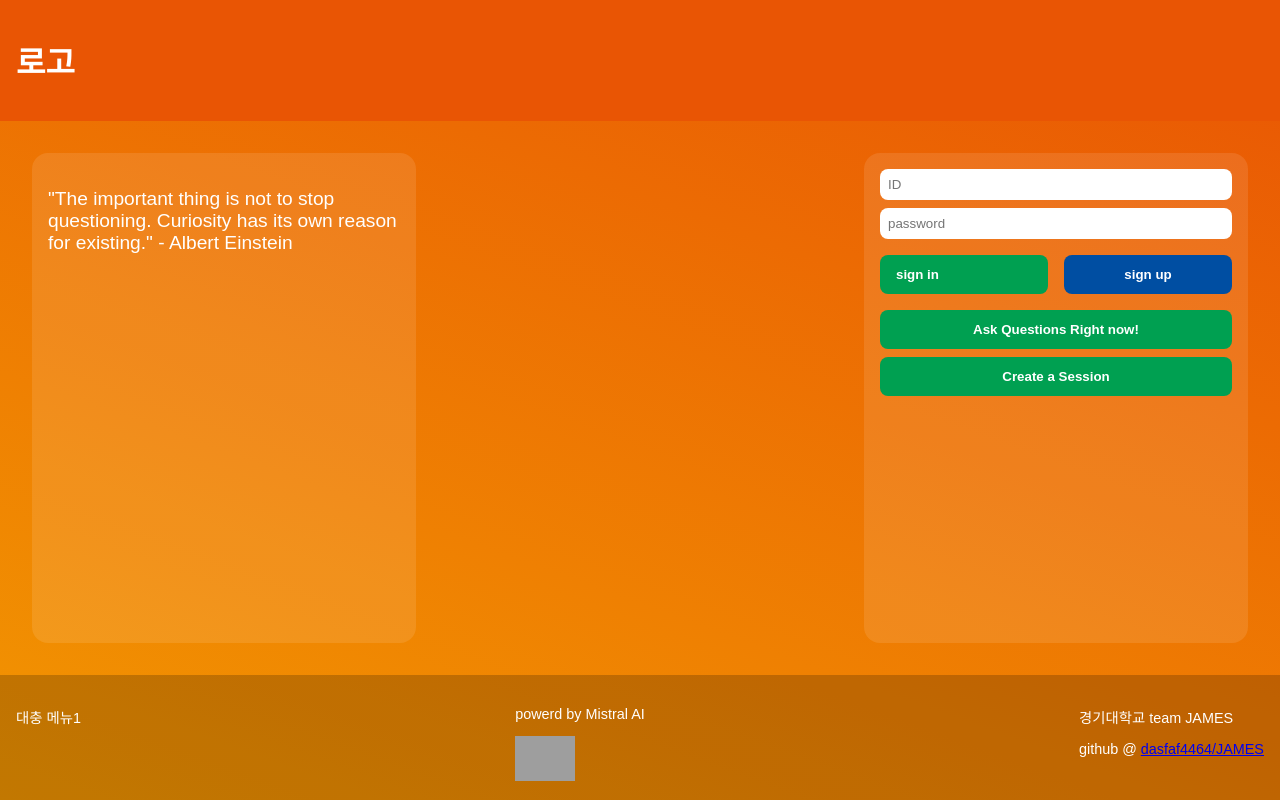
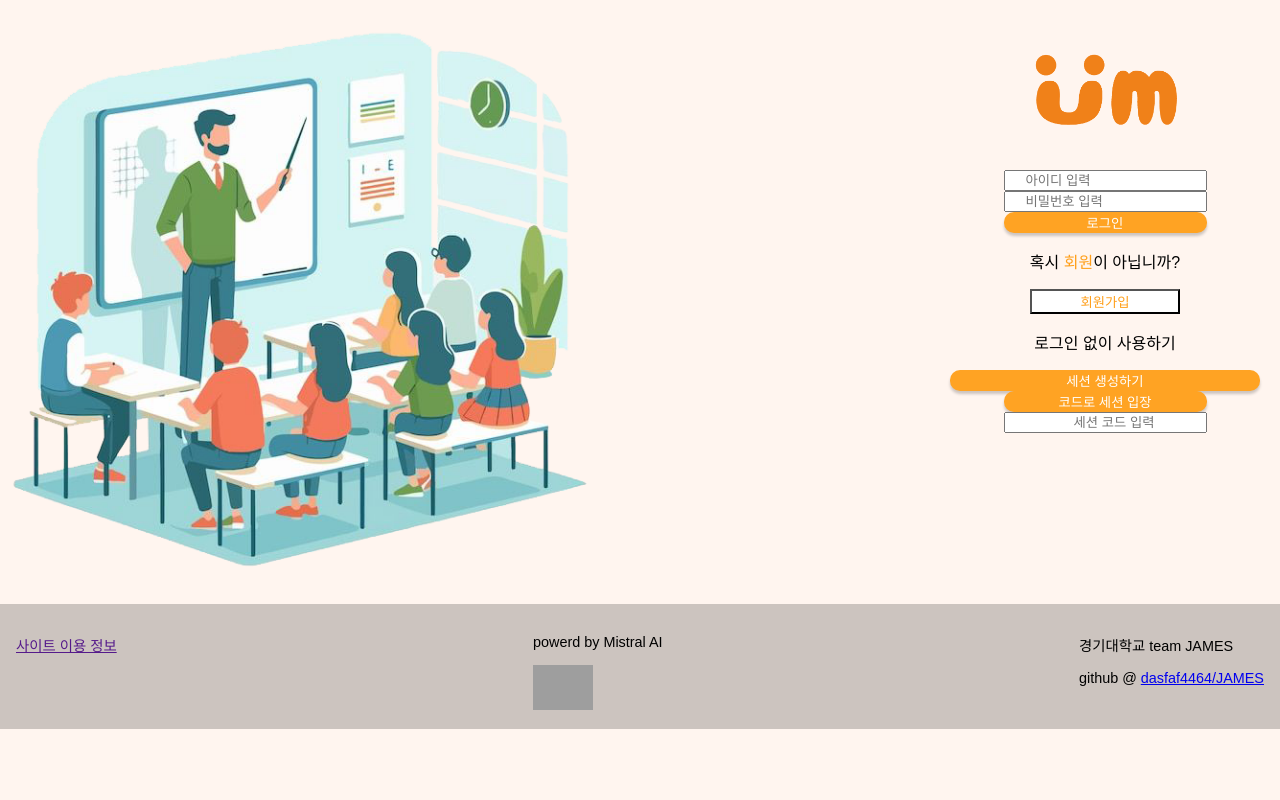
Before and after one commit to dasfaf4464/JAMES, a Flask app: page / in a window 1280 px wide. Run offline with Flask 3, Linux system fonts and the light colour scheme; some web fonts are replaced; grey boxes are pictures that could not be loaded.

Commit message:
add images, index&home css,html

```diff
--- a/web/app/static/css/colorset.css
+++ b/web/app/static/css/colorset.css
@@ -1,9 +1,8 @@
 :root {
-    --kgu-orange: #F29601;
-    --kgu-red: #E95504;
-    --kgu-green: #00A051;
-    --kgu-blue: #004EA2;
-    --kgu-light-gray: #f7f9fc;
-    --kgu-dark-gray: #333;
-    --kgu-light-blue: #66a3e3;
+    --main-theme-background: #FFF5EF;
+    --main-theme-emphasize: #ff9f1a;
+    --main-theme-font: #6a6a6a;
+    --main-sessiontitle-font: #ffA221;
+    --main-button-normal: #FFA323;
+    --main-button-emphasize: #f0801F;
 }
--- a/web/app/static/css/index-style.css
+++ b/web/app/static/css/index-style.css
@@ -3,105 +3,126 @@
 body {
     margin: 0;
     font-family: 'Sansita', sans-serif;
-    background: linear-gradient(200deg, var(--kgu-red), var(--kgu-orange));
+    background: var(--main-theme-background);
     display: flex;
     flex-direction: column;
     min-height: 100vh;
-    color: #fff;
-}
-
-header {
-    padding: 1rem;
-    background-color: var(--kgu-red);
 }
 
 main {
-    display: grid;
-    grid-template-columns: 1fr 1fr 1fr;
-    flex-grow: 1;
-    padding: 2rem;
-    gap: 2rem;
+    display: flex;
+    padding: 0;
+    gap: 0;
 }
 
-.quoto {
-    grid-column: 1 / 2;
-    background-color: rgba(255, 255, 255, 0.1);
-    padding: 1rem;
-    border-radius: 1rem;
-    font-size: 1.2rem;
+.main-image {
+    flex: 3;
+}
+
+.main-image img {
+    width: 100%;
+    height: auto;
+    max-width: 600px;
 }
 
 .interaction {
-    grid-column: 3 / 4;
-    background-color: rgba(255, 255, 255, 0.1);
-    padding: 1rem;
-    border-radius: 1rem;
+    flex: 1;
     display: flex;
     flex-direction: column;
-    gap: 1rem;
+    margin: 20px;
+    align-items: center;
+}
+
+.interaction img {
+    width: 100%;
+    height: auto;
+    max-width: 150px;
 }
 
 #login {
     display: flex;
     flex-direction: column;
-    gap: 0.5rem;
 }
 
-#login input {
-    padding: 0.5rem;
-    border: none;
-    border-radius: 0.5rem;
-}
-
-#buttons {
-    display: flex;
-    flex-direction: column;
-    gap: 1rem;
+#login input{
+    padding-left: 20px;
 }
 
 #login-button {
-    display: flex;
-    justify-content: space-between;
-    gap: 1rem;
+    background-color: var(--main-button-normal);
+    color: white;
+    height: auto;
+    width: 100%;
+    border-radius: 10px;
+    border: none;
+    box-shadow: 0px 3px 3px rgba(0, 0, 0, 0.2);
+    transition: all 0.2s ease;
 }
 
-#session-button {
-    display: flex;
-    flex-direction: column;
-    gap: 0.5rem;
+#login-button:active {
+    box-shadow: 0 1px 1px rgba(0, 0, 0, 0.3);
+    transform: translateY(2px);
 }
 
 #register {
-    background-color: var(--kgu-blue); /* 파란색 배경 */
-    color: #fff; /* 텍스트 색상 */
+    display: flex;
+    flex-direction: column;
 }
 
-button {
-    background-color: var(--kgu-green);
-    color: #fff;
-    border: none;
-    border-radius: 0.5rem;
-    padding: 0.75rem 1rem;
-    font-weight: bold;
-    cursor: pointer;
-    transition: background-color 0.3s ease;
+#register span {
+    color: var(--main-theme-emphasize);
 }
 
-button:hover {
-    background-color: #2e8b57;
+#register-button {
+    background-color: #ffffff;
+    color: var(--main-theme-emphasize);
 }
 
-
-/* 버튼 너비 규칙 */
-#login-button button {
-    flex: 1;
+#create-session-button {
+    background-color: var(--main-button-normal);
+    color: white;
+    height: auto;
+    width: 100%;
+    border-radius: 10px;
+    border: none;
+    box-shadow: 0px 3px 3px rgba(0, 0, 0, 0.2);
+    transition: all 0.2s ease;
 }
 
-#session-button button {
-    width: 100%;
+#create-session-button:active {
+    box-shadow: 0 1px 1px rgba(0, 0, 0, 0.3);
+    transform: translateY(2px);
 }
 
-/* 푸터 */
+#session {
+    display: flex;
+    flex-direction: column;
+}
+
+#into-session-button {
+    background-color: var(--main-button-normal);
+    color: white;
+    height: auto;
+    width: 100%;
+    border-radius: 10px;
+    border: none;
+    box-shadow: 0px 3px 3px rgba(0, 0, 0, 0.2);
+    transition: all 0.2s ease;
+}
+
+#session button:active {
+    box-shadow: 0 1px 1px rgba(0, 0, 0, 0.3);
+    transform: translateY(2px);
+}
+
+#session input {
+    padding-left: 20px;
+}
+
+#session input::placeholder {
+    text-align: center;
+}
+
 footer {
     display: flex;
     justify-content: space-between;
--- a/web/app/templates/index.html
+++ b/web/app/templates/index.html
@@ -7,36 +7,37 @@
         <link rel="preconnect" href="https://fonts.googleapis.com">
         <link rel="preconnect" href="https://fonts.gstatic.com" crossorigin>
         <link href="https://fonts.googleapis.com/css2?family=Sansita&display=swap" rel="stylesheet">
-        <title>경쾌(임시)</title>
+        <title>UnMute</title>
     </head>
     <body>
         <header>
-            <h1>로고</h1>
         </header>
         <main>
-            <div class="quoto">
-                <p></p>
+            <div class="main-image">
+                <img src="../static/image/main.png">
             </div>
             <div class="interaction">
-                <div id="login">
-                    <input id="username" type="text" required placeholder="ID">
-                    <input id="password" type="password" required placeholder="password">
+                <img src="../static/image/logo.png">
+                <form id="login" action="/login" method="POST">
+                    <input id="username" type="text" required placeholder="아이디 입력">
+                    <input id="password" type="password" required placeholder="비밀번호 입력">
+                    <button id="login-button" onclick="login()">로그인</button>
+                </form>
+                <div id="register">
+                    <p>혹시 <span>회원</span>이 아닙니까?</p>
+                    <button id="register-button">회원가입</button>
                 </div>
-                <div id="buttons">
-                    <div id="login-button">
-                        <button id="login" onclick="login()">sign in</button>
-                        <button id="register" onclick="window.location.href='/register'">sign up</button>
-                    </div>
-                    <div id="session-button">
-                        <button id="into-session">Ask Questions Right now!</button>
-                        <button id="make-session">Create a Session</button>
-                    </div>
-                </div>
+                <p>로그인 없이 사용하기</p>
+                <button id='create-session-button'>세션 생성하기</button>
+                <form id="session" action="/session-without-login" method="POST">
+                    <button id="into-session-button">코드로 세션 입장</button>
+                    <input id="session-code" type="text" required placeholder="세션 코드 입력">
+                </form>
             </div>
         </main>
         <footer>
             <div id="menu">
-                <p>대충 메뉴1</p>
+                <p><a href="">사이트 이용 정보</a></p>
             </div>
             <div id="mention">
                 <p>powerd by Mistral AI</p>
@@ -48,6 +49,5 @@
             </div>
         </footer>
         <script src="../static/js/login.js"></script>
-        <script src="../static/js/quoto.js"></script>
     </body>
 </html>
```
Also changed, not shown: web/app/static/css/home-style.css (+109 -76 lines), web/app/static/js/home.js (added, +27 -0 lines), web/app/templates/home.html (+31 -21 lines), web/app/static/image/cancle.svg (added), web/app/static/image/computer.svg (added), web/app/static/image/dice.svg (added), web/app/static/image/login.svg (added), web/app/static/image/logo.png (added), web/app/static/image/mail.svg (added), web/app/static/image/main.png (added), web/app/static/image/math.svg (added), web/app/static/image/password.svg (added), web/app/static/image/searchong.svg (added).
